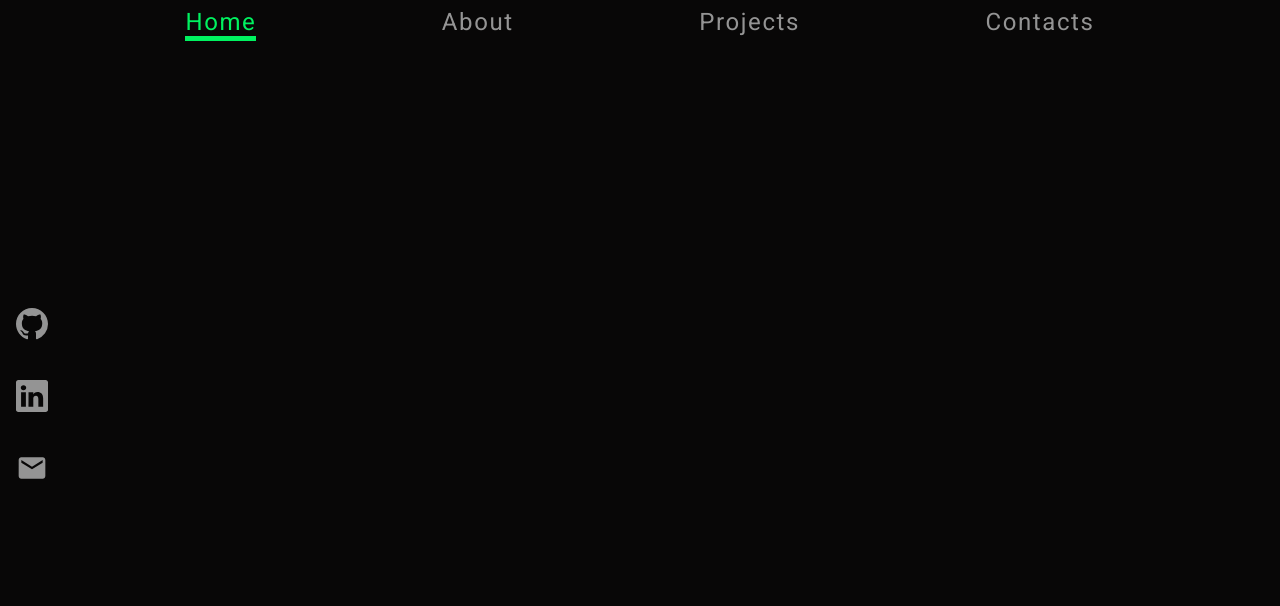
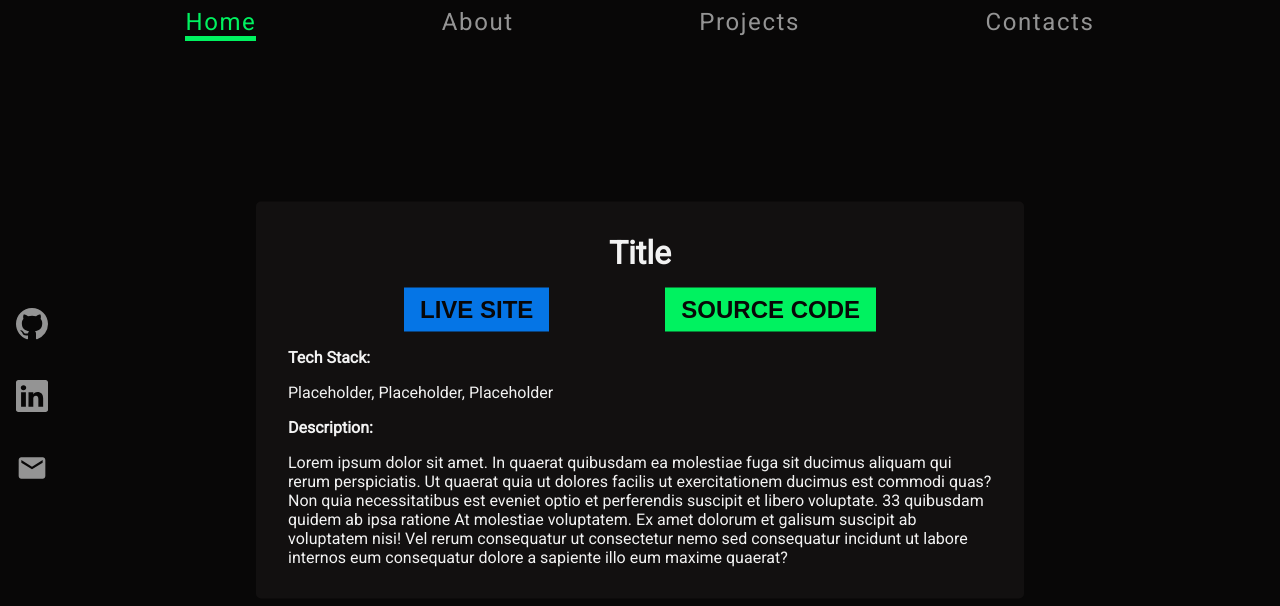
Before and after one commit to ValerioCipolla/portfolio, a Next.js app: page /projects in a window 1280 px wide. Shown: the top 606 px of the page. Built offline with nearby package versions, Linux system fonts and the light colour scheme.

Commit message:
template for project created

```diff
--- a/Components/Project/index.js
+++ b/Components/Project/index.js
@@ -1,11 +1,30 @@
-import React from 'react'
+import React from "react";
+import Button from "../Button";
+import * as css from "../../styles/project.module.css";
 
 const Project = () => {
   return (
-    <div>
+    <div className={css.container}>
+      <h1 className={css.title}>Title</h1>
+      <div className={css.buttonSection}>
+        <Button text="Live site" link="/projects" type="blue" />
+        <Button text="Source code" link="/contacts" type="green" />
+      </div>
+      <h4>Tech Stack:</h4>
+      <p>Placeholder, Placeholder, Placeholder</p>
+      <h4>Description:</h4>
+      <p>
+        Lorem ipsum dolor sit amet. In quaerat quibusdam ea molestiae fuga sit
+        ducimus aliquam qui rerum perspiciatis. Ut quaerat quia ut dolores
+        facilis ut exercitationem ducimus est commodi quas? Non quia
+        necessitatibus est eveniet optio et perferendis suscipit et libero
+        voluptate. 33 quibusdam quidem ab ipsa ratione At molestiae voluptatem.
+        Ex amet dolorum et galisum suscipit ab voluptatem nisi! Vel rerum
+        consequatur ut consectetur nemo sed consequatur incidunt ut labore
+        internos eum consequatur dolore a sapiente illo eum maxime quaerat?
+      </p>
+    </div>
+  );
+};
 
-    </div>
-  )
-}
-
-export default Project
+export default Project;
--- a/styles/global.css
+++ b/styles/global.css
@@ -10,6 +10,7 @@
 }
 :root {
   --black: #080707;
+  --light-black: #121010;
   --white: #f2f2f2;
   --green: #00f260;
   --blue: #0575e6;
--- /dev/null
+++ b/styles/project.module.css
@@ -0,0 +1,23 @@
+.container {
+  background-color: var(--light-black);
+  position: absolute;
+  top: 50%;
+  left: 50%;
+  transform: translate(-50%, -50%);
+  width: 60%;
+  padding: 2rem;
+  border-radius: 5px;
+  color: var(--white);
+  display: flex;
+  flex-direction: column;
+  gap: 1rem;
+}
+
+.buttonSection {
+  display: flex;
+  justify-content: space-evenly;
+}
+
+.title {
+  text-align: center;
+}
```
Also changed, not shown: 1 other file (tests, documents, lock files or other folders).
